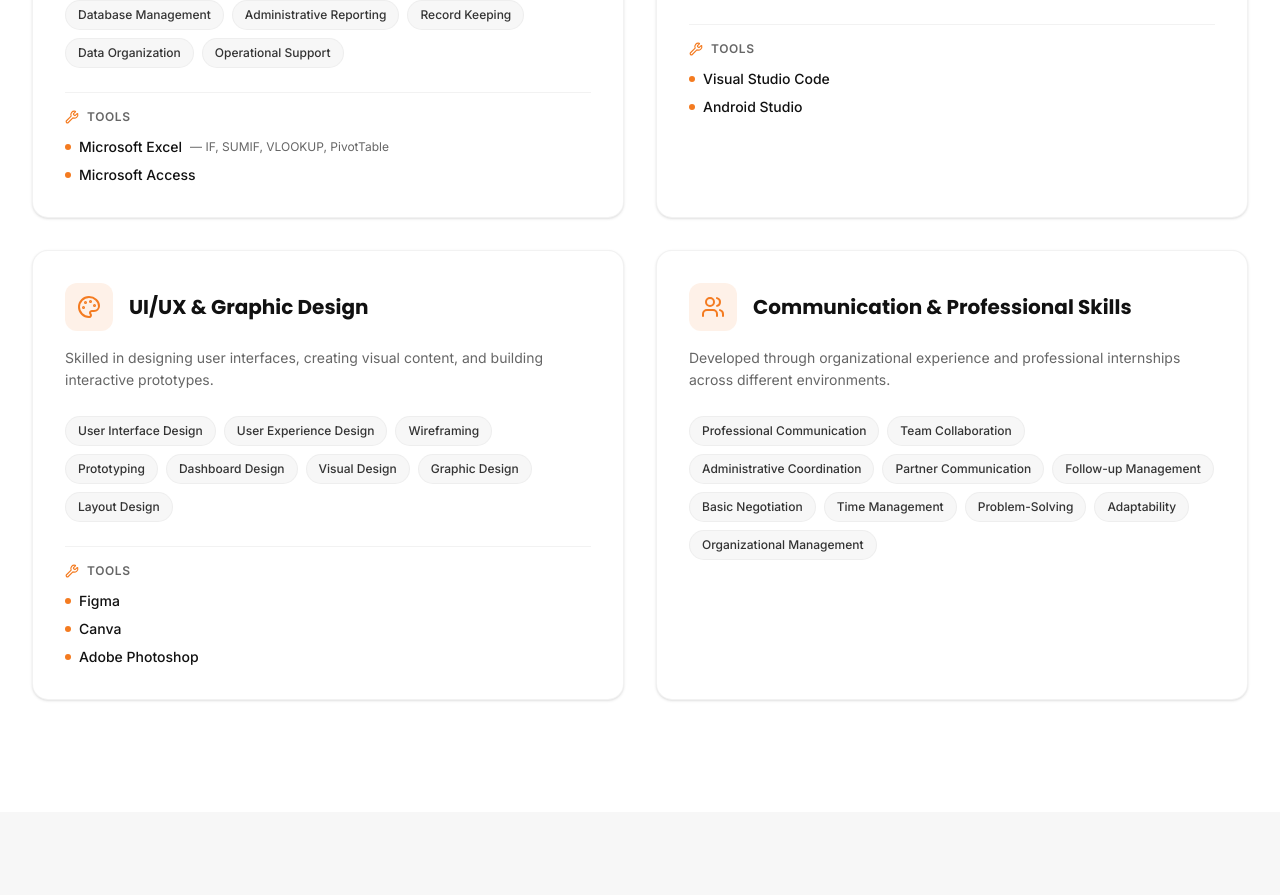
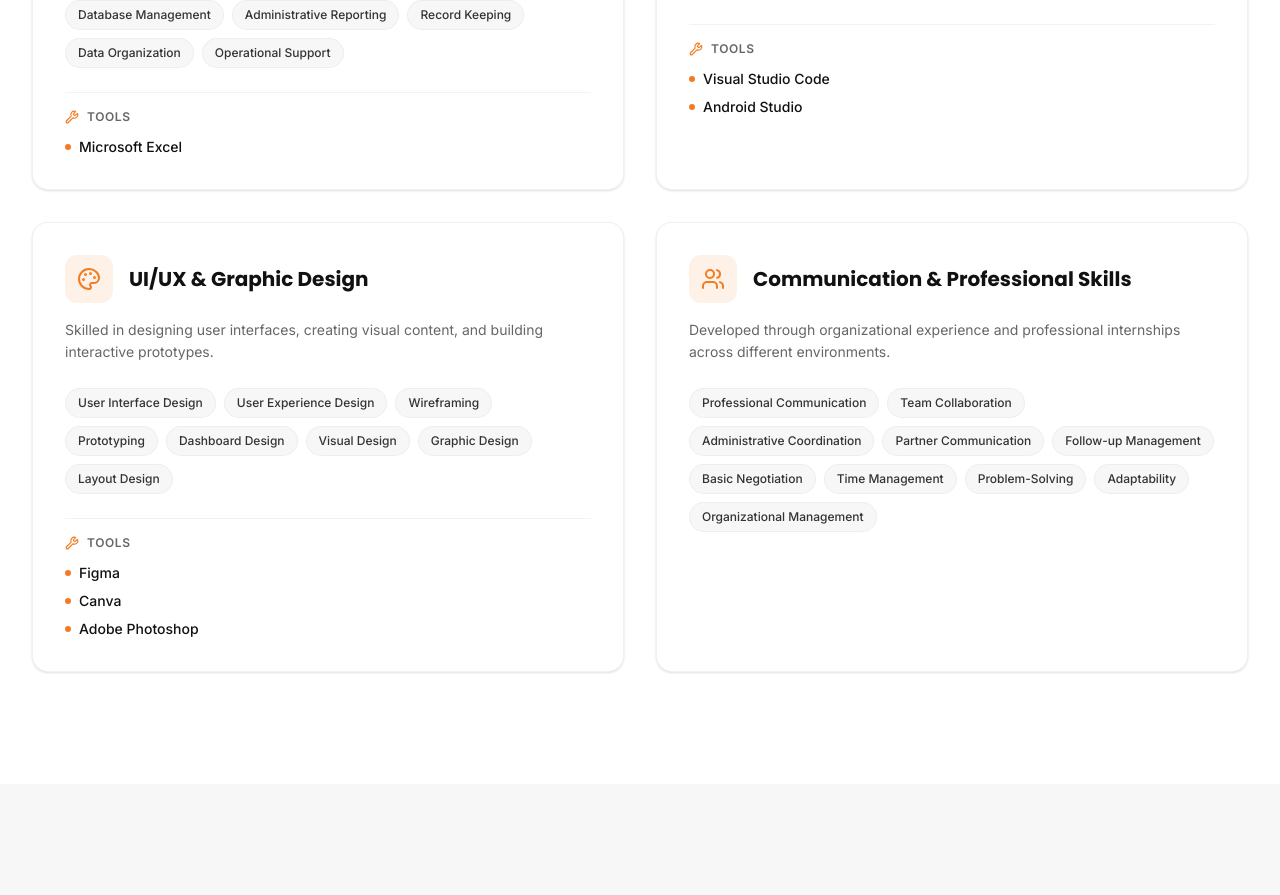
Before and after one commit to whoiaiiis/aisyah-portfolio, a React (Vite) app: page / in a window 1280 px wide. Shown: the part 2320-3215 px from the top of the page. Built offline with nearby package versions, Linux system fonts and the light colour scheme.

Commit message:
Remove Excel formula details and Microsoft Access from Skills section

```diff
--- a/src/data/skills.js
+++ b/src/data/skills.js
@@ -16,8 +16,7 @@ export const skills = {
       "Operational Support",
     ],
     tools: [
-      { name: "Microsoft Excel", details: "IF, SUMIF, VLOOKUP, PivotTable" },
-      { name: "Microsoft Access", details: null },
+      { name: "Microsoft Excel", details: null },
     ],
   },
   technology: {
```
